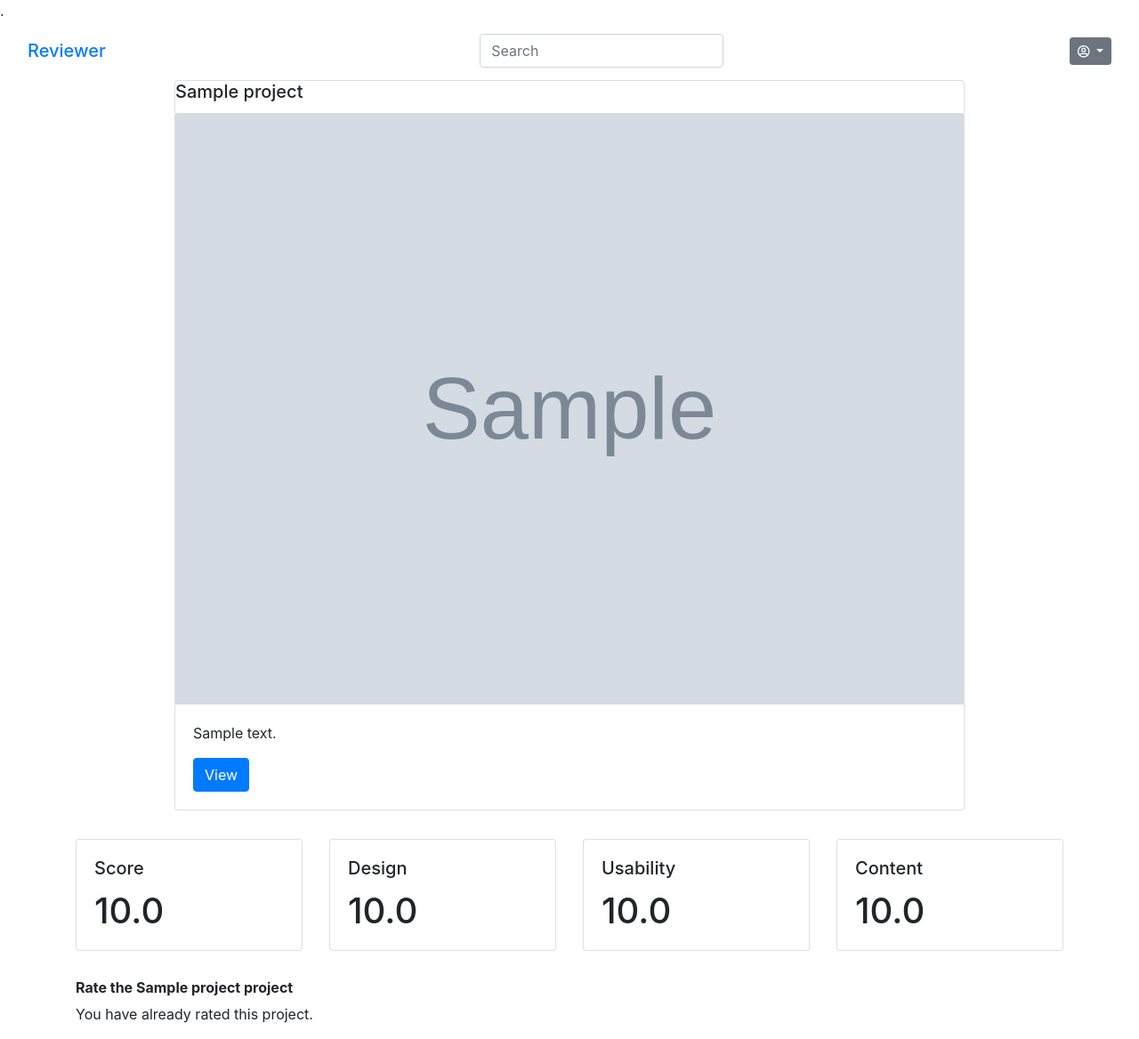
After one commit to HWaruguru/Reviewer, a Django app: page /rating/1/ in a window 1280 px wide. The commit adds this page. Shown: the whole page at 89% size. Run offline with Django 3.2, Linux system fonts and the light colour scheme; a user stored in the database is signed in; tables that the repository leaves empty hold one stand-in row (values such as "Sample post"); grey boxes marked "Sample" are stand-in pictures; some libraries are stand-ins or nearby versions.

Commit message:
add ratings

```diff
--- a/reviewer/forms.py
+++ b/reviewer/forms.py
@@ -30,3 +30,8 @@ class ProjectForm(forms.ModelForm):
     class Meta:
         model = Project
         fields = ('photo', 'title', 'url', 'description')
+
+class RatingForm(forms.ModelForm):
+    class Meta:
+        model = Rating
+        fields = ('design', 'usability', 'content')
--- a/reviewer/models.py
+++ b/reviewer/models.py
@@ -33,10 +33,11 @@ class Profile(models.Model):
     def search_profile(cls, name):
         return cls.objects.filter(user__username__icontains=name).all()
 
+
 class Project(models.Model):
     title = models.CharField(max_length=155)
     url = models.URLField(max_length=255)
-    description = models.TextField(max_length=255)
+    description = models.TextField(max_length=500)
     photo = models.ImageField(upload_to='projects/', default='default.png')
     user = models.ForeignKey(User, on_delete=models.CASCADE, related_name="projects")
 
@@ -58,8 +59,6 @@ class Project(models.Model):
         self.save()
 
 
-
-
 class Rating(models.Model):
     rating = (
         (1, '1'),
@@ -77,20 +76,49 @@ class Rating(models.Model):
     design = models.IntegerField(choices=rating, default=0, blank=True)
     usability = models.IntegerField(choices=rating, blank=True)
     content = models.IntegerField(choices=rating, blank=True)
-    score = models.FloatField(default=0, blank=True)
-    design_average = models.FloatField(default=0, blank=True)
-    usability_average = models.FloatField(default=0, blank=True)
-    content_average = models.FloatField(default=0, blank=True)
     user = models.ForeignKey(User, on_delete=models.CASCADE, null=True, related_name='rater')
-    post = models.ForeignKey(Project, on_delete=models.CASCADE, related_name='ratings', null=True)
+    project = models.ForeignKey(Project, on_delete=models.CASCADE, related_name='ratings', null=True)
 
     def save_rating(self):
         self.save()
 
     @classmethod
     def get_ratings(cls, id):
-        ratings = Rating.objects.filter(post_id=id).all()
+        ratings = Rating.objects.filter(project_id=id).all()
         return ratings
 
     def __str__(self):
-        return f'{self.post} Rating'
+        return f'{self.project.title} Rating'
+
+@receiver(post_save, sender=Rating)
+def update_project_rating(sender, instance, **kwargs):
+    project_rating = ProjectRating.objects.filter(project__id=instance.project.id).first()
+    if project_rating:
+        ratings = Rating.get_ratings(instance.project.id).count()
+        project_rating.design_average = ((project_rating.design_average * (ratings - 1)) + instance.design) / ratings
+        project_rating.usability_average = ((project_rating.usability_average * (ratings - 1)) + instance.usability) / ratings
+        project_rating.content_average = ((project_rating.content_average * (ratings - 1)) + instance.usability) / ratings
+        project_rating.score = (project_rating.design_average + project_rating.usability_average + project_rating.content_average) / 3
+        project_rating.save()
+    else:
+        score = (instance.design + instance.usability + instance.content) / 3
+        project_rating = ProjectRating(
+            score=score,
+            design_average=instance.design,
+            usability_average=instance.usability,
+            content_average=instance.content,
+            project=instance.project)
+        project_rating.save()
+
+class ProjectRating(models.Model):
+    score = models.FloatField(default=0, blank=True)
+    design_average = models.FloatField(default=0, blank=True)
+    usability_average = models.FloatField(default=0, blank=True)
+    content_average = models.FloatField(default=0, blank=True)
+    project = models.OneToOneField(Project, on_delete=models.CASCADE, related_name='projectrating', null=True)
+
+    def save_rating(self):
+        self.save()
+
+    def __str__(self):
+        return f'{self.score} ProjectRating'
--- a/reviewer/templates/navbar.html
+++ b/reviewer/templates/navbar.html
@@ -29,10 +29,6 @@
             <!-- search form end -->
 
             <span class="pull-right icons1">
-                <i class="fas fa-house-user"></i>
-                <i class="fab fa-facebook-messenger"></i>
-                <i class="far fa-compass"></i>
-                <i class="far fa-heart"></i>
                 <div class="btn-group">
                     {% if user.is_authenticated %}
                     <button class="btn btn-secondary btn-sm dropdown-toggle profile-btn" type="button"
--- /dev/null
+++ b/reviewer/templates/rating.html
@@ -0,0 +1,67 @@
+{% extends 'base.html'%}
+{% block content %}
+{% load static %}
+{% load crispy_forms_tags %}
+{{ block.super}}
+<div class="container rating-card">
+  <div class="card" style="width: 80%">
+    <h5 class="card-title">{{project.title}}</h5>
+    <img
+      class="card-img-top"
+      src="/media/{{project.photo}}"
+      alt="Card image cap"
+    />
+    <div class="card-body">
+      <p class="card-text">{{project.description}}</p>
+      <a class="btn btn-primary" href="{{project.url}}" role="button">View</a>
+    </div>
+  </div>
+</div>
+<div class="container">
+<div class="row" style="margin-top: 2rem;">
+    <div class="col-sm-3">
+      <div class="card">
+        <div class="card-body">
+          <h5 class="card-title">Score</h5>
+          <h1 class="card-text">{{ project.projectrating.score }}</h1>
+        </div>
+      </div>
+    </div>
+    <div class="col-sm-3">
+      <div class="card">
+        <div class="card-body">
+            <h5 class="card-title">Design</h5>
+            <h1 class="card-text">{{project.projectrating.design_average}}</h1>
+        </div>
+      </div>
+    </div>
+    <div class="col-sm-3">
+        <div class="card">
+          <div class="card-body">
+            <h5 class="card-title">Usability</h5>
+            <h1 class="card-text">{{project.projectrating.usability_average}}</h1>
+          </div>
+        </div>
+      </div>
+      <div class="col-sm-3">
+        <div class="card">
+          <div class="card-body">
+            <h5 class="card-title">Content</h5>
+            <h1 class="card-text">{{project.projectrating.content_average}}</h1>
+          </div>
+        </div>
+      </div>
+    </div>
+    <h6 class="rate-title">Rate the {{ project.title }} project</h4>
+    {% if not rated %}
+        <form action="" method="post" novalidate enctype="multipart/form-data" class="mr-4 mt-4 ml-4 mb-4 rating-form">
+            {% csrf_token %}
+            {{ form|crispy}}
+            <button type="submit" class="btn btn-primary btn-sm">Add Rating</button>
+        </form>
+    {% else %}
+        <p>You have already rated this project.</p>
+    {% endif %}
+  </div>
+
+{% endblock %}
--- a/reviewer/urls.py
+++ b/reviewer/urls.py
@@ -22,6 +22,7 @@ urlpatterns=[
     url(r'^signup/$', views.signup, name='signup'),
     url(r'^search/$', views.search_projects, name='search_projects'),
     url(r'^profile/$', views.profile, name='profile'),
+    url(r'^rating/(?P<project_id>\d+)/$', views.rating, name='rating'),
 ]
 
 if settings.DEBUG:
--- a/reviewer/views.py
+++ b/reviewer/views.py
@@ -5,14 +5,23 @@ from django.contrib.auth.decorators import login_required
 from django.http.response import HttpResponseRedirect
 from django.shortcuts import get_object_or_404, redirect, render
 from .models import Project, Rating, Profile
-from .forms import ProjectForm, SignUpForm, UpdateUserForm, UpdateUserProfileForm
+from .forms import ProjectForm, SignUpForm, UpdateUserForm, UpdateUserProfileForm, RatingForm
 
 
 
 
 def index(request):
-     projects = Project.objects.all()
-     return render(request, 'index.html', {"projects":projects})
+    projects = Project.objects.all()
+    if request.method == 'POST':
+        form = ProjectForm(request.POST, request.FILES)
+        if form.is_valid():
+            project = form.save(commit=False)
+            project.user = request.user
+            project.save()
+            return HttpResponseRedirect(request.path_info)
+    else:
+        form = ProjectForm()
+    return render(request, 'index.html', {"projects": projects, "form": form})
 
 
 def signup(request):
@@ -52,3 +61,22 @@ def search_projects(request):
         if len(projects) > 0:
             return render(request, 'search_result.html', {"projects": projects})
     return redirect('index')
+
+@login_required(login_url='login')
+def rating(request, project_id):
+    project = get_object_or_404(Project, pk=project_id)
+    rated = False
+    if project.ratings.all().filter(user__id=request.user.id).first():
+        rated = True
+
+    if request.method == 'POST':
+        form = RatingForm(request.POST, request.FILES)
+        if form.is_valid():
+            rating = form.save(commit=False)
+            rating.user = request.user
+            rating.project = project
+            rating.save()
+            return HttpResponseRedirect(request.path_info)
+    else:
+        form = RatingForm()
+    return render(request, 'rating.html', {"project": project, "form": form, "rated": rated })
--- a/static/css/base.css
+++ b/static/css/base.css
@@ -0,0 +1,17 @@
+.rating-card {
+    display: flex;
+    justify-content: center;
+    align-items: center;
+    width: 100%;
+}
+
+.rating-form {
+    display: flex;
+    flex-direction: row;
+    justify-content: space-between;
+}
+
+.rate-title {
+   margin-top: 2rem;
+   font-weight: bold;
+}
```
Also changed, not shown: reviewer/templates/index.html (+29 -2 lines), media/projects/google.png (added), reviewer/migrations/0003_auto_20211026_2001.py (added), reviewer/migrations/0004_auto_20211026_2028.py (added), reviewer/migrations/0005_auto_20211026_2122.py (added).
